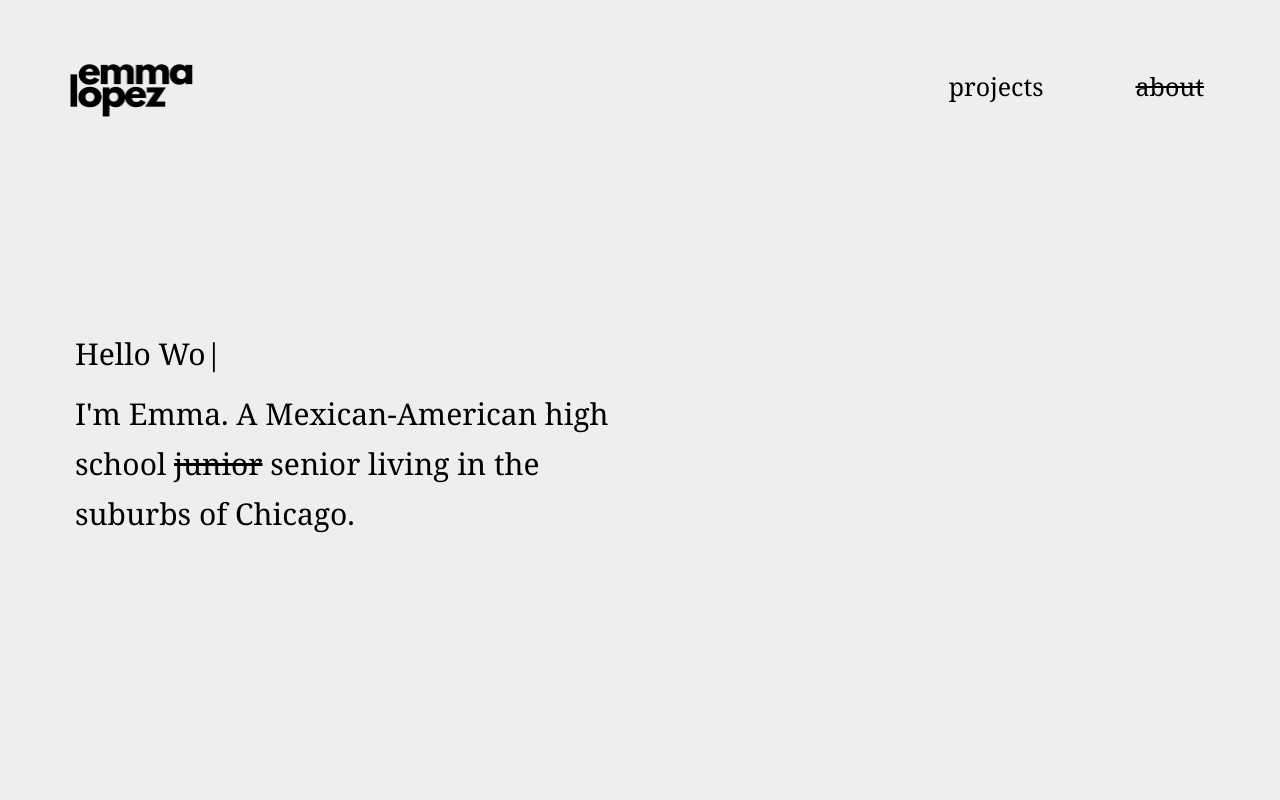
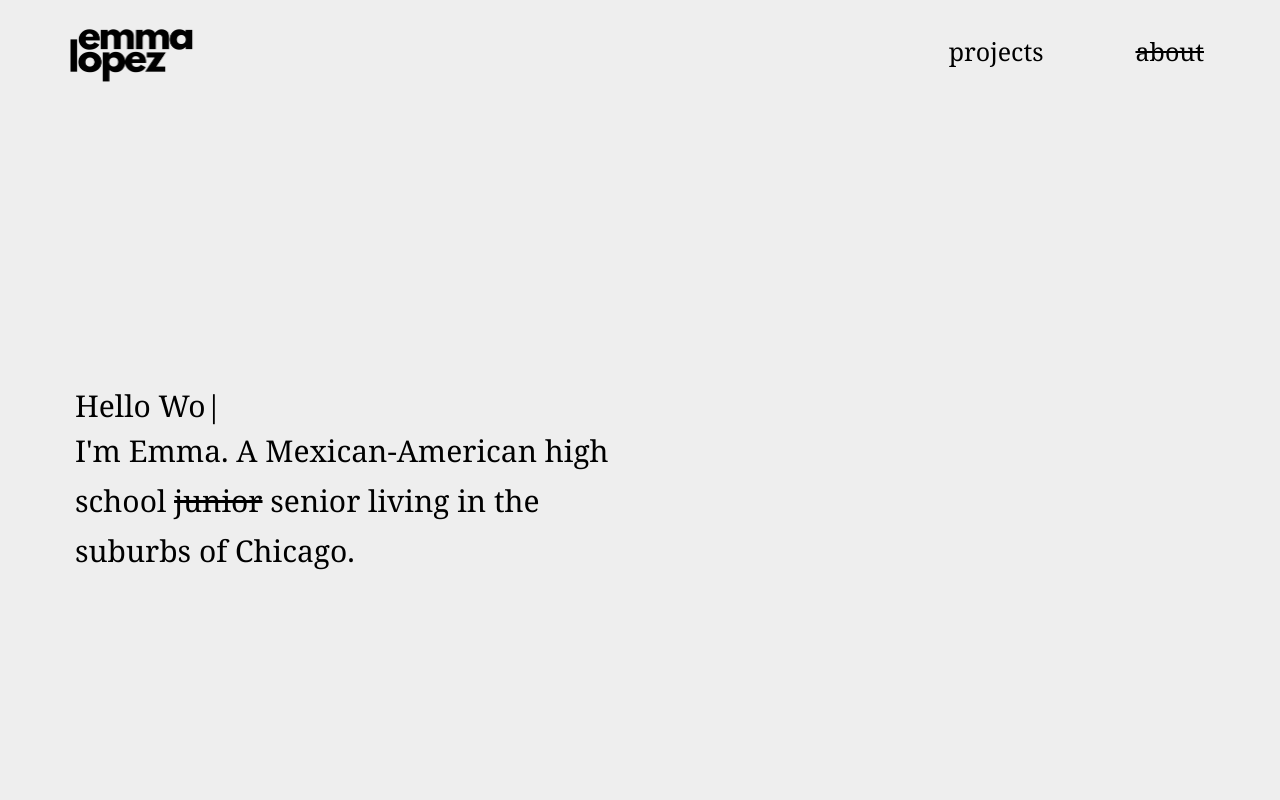
Before and after one commit to emma1opez/emmavlopez, a plain HTML site: page index.html in a window 1280 px wide. Shown: the top 800 px of the page. Drawn offline with nearby package versions, Linux system fonts and the light colour scheme.

Commit message:
Nav bar updates

```diff
--- a/styles.css
+++ b/styles.css
@@ -1,8 +1,6 @@
 * {
-  margin-top: 5px;
-  margin-bottom: 10px;
-  margin-right: 0px;
-  margin-left: 0px;
+  margin: 0;
+  padding: 0;
   color: #000000;
   font-family: "Georgia", "Times", 'Times New Roman', serif;
   box-sizing: border-box;
@@ -24,10 +22,11 @@ html {
 /* thank you w3schools for the nav bar <333 */
 
 .nav-bar {
-  padding-top: 10px;
+  padding-top: 0;
   padding-left: 50px;
   padding-bottom: 150px;
-  position: sticky; top: 0;
+  position: sticky;
+  top: 0;
 }
 
 li {
@@ -108,7 +107,6 @@ span {
   margin-bottom: 0;
   vertical-align: top;
   margin-right: -65px;
-  /* line-height: 1.5; */
 }
 
 .p1 a:hover {
```
Also changed, not shown: index.html (+1 -0 lines).
